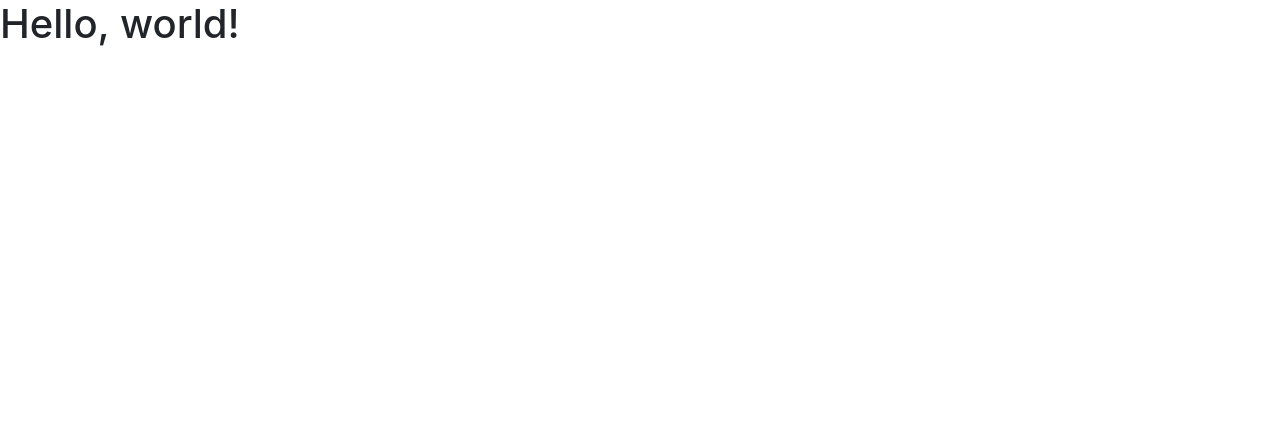
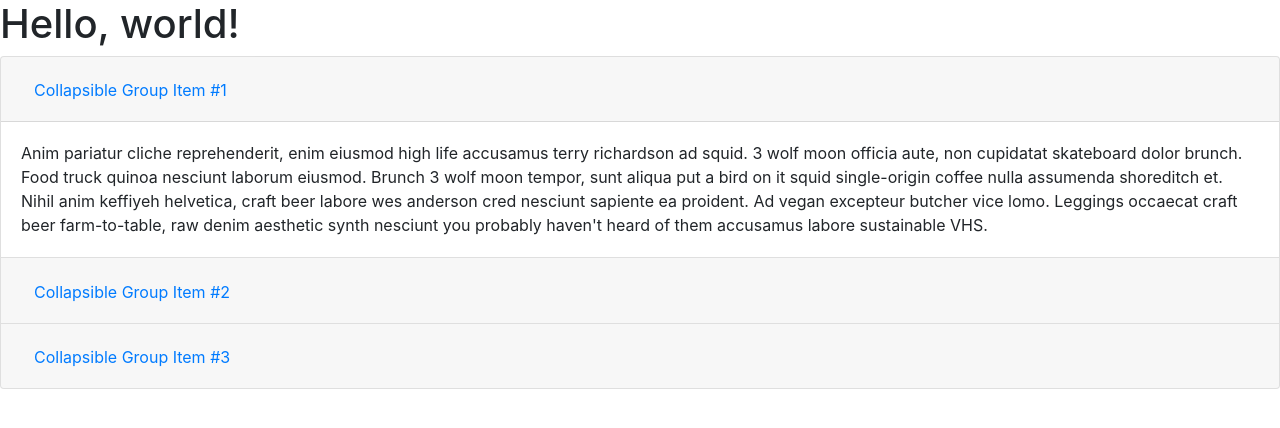
Before and after one commit to anamarla/firstpage, a plain HTML site: page index.html in a window 1280 px wide. Drawn offline with nearby package versions, Linux system fonts and the light colour scheme.

Commit message:
Update index.html

```diff
--- a/index.html
+++ b/index.html
@@ -13,6 +13,55 @@
   <body>
     <h1>Hello, world!</h1>
 
+
+    <div class="accordion" id="accordionExample">
+  <div class="card">
+    <div class="card-header" id="headingOne">
+      <h2 class="mb-0">
+        <button class="btn btn-link" type="button" data-toggle="collapse" data-target="#collapseOne" aria-expanded="true" aria-controls="collapseOne">
+          Collapsible Group Item #1
+        </button>
+      </h2>
+    </div>
+
+    <div id="collapseOne" class="collapse show" aria-labelledby="headingOne" data-parent="#accordionExample">
+      <div class="card-body">
+        Anim pariatur cliche reprehenderit, enim eiusmod high life accusamus terry richardson ad squid. 3 wolf moon officia aute, non cupidatat skateboard dolor brunch. Food truck quinoa nesciunt laborum eiusmod. Brunch 3 wolf moon tempor, sunt aliqua put a bird on it squid single-origin coffee nulla assumenda shoreditch et. Nihil anim keffiyeh helvetica, craft beer labore wes anderson cred nesciunt sapiente ea proident. Ad vegan excepteur butcher vice lomo. Leggings occaecat craft beer farm-to-table, raw denim aesthetic synth nesciunt you probably haven't heard of them accusamus labore sustainable VHS.
+      </div>
+    </div>
+  </div>
+  <div class="card">
+    <div class="card-header" id="headingTwo">
+      <h2 class="mb-0">
+        <button class="btn btn-link collapsed" type="button" data-toggle="collapse" data-target="#collapseTwo" aria-expanded="false" aria-controls="collapseTwo">
+          Collapsible Group Item #2
+        </button>
+      </h2>
+    </div>
+    <div id="collapseTwo" class="collapse" aria-labelledby="headingTwo" data-parent="#accordionExample">
+      <div class="card-body">
+        Anim pariatur cliche reprehenderit, enim eiusmod high life accusamus terry richardson ad squid. 3 wolf moon officia aute, non cupidatat skateboard dolor brunch. Food truck quinoa nesciunt laborum eiusmod. Brunch 3 wolf moon tempor, sunt aliqua put a bird on it squid single-origin coffee nulla assumenda shoreditch et. Nihil anim keffiyeh helvetica, craft beer labore wes anderson cred nesciunt sapiente ea proident. Ad vegan excepteur butcher vice lomo. Leggings occaecat craft beer farm-to-table, raw denim aesthetic synth nesciunt you probably haven't heard of them accusamus labore sustainable VHS.
+      </div>
+    </div>
+  </div>
+  <div class="card">
+    <div class="card-header" id="headingThree">
+      <h2 class="mb-0">
+        <button class="btn btn-link collapsed" type="button" data-toggle="collapse" data-target="#collapseThree" aria-expanded="false" aria-controls="collapseThree">
+          Collapsible Group Item #3
+        </button>
+      </h2>
+    </div>
+    <div id="collapseThree" class="collapse" aria-labelledby="headingThree" data-parent="#accordionExample">
+      <div class="card-body">
+        Anim pariatur cliche reprehenderit, enim eiusmod high life accusamus terry richardson ad squid. 3 wolf moon officia aute, non cupidatat skateboard dolor brunch. Food truck quinoa nesciunt laborum eiusmod. Brunch 3 wolf moon tempor, sunt aliqua put a bird on it squid single-origin coffee nulla assumenda shoreditch et. Nihil anim keffiyeh helvetica, craft beer labore wes anderson cred nesciunt sapiente ea proident. Ad vegan excepteur butcher vice lomo. Leggings occaecat craft beer farm-to-table, raw denim aesthetic synth nesciunt you probably haven't heard of them accusamus labore sustainable VHS.
+      </div>
+    </div>
+  </div>
+</div>
+
+
+
     <!-- Optional JavaScript -->
     <!-- jQuery first, then Popper.js, then Bootstrap JS -->
     <script src="https://code.jquery.com/jquery-3.4.1.slim.min.js" integrity="sha384-J6qa4849blE2+poT4WnyKhv5vZF5SrPo0iEjwBvKU7imGFAV0wwj1yYfoRSJoZ+n" crossorigin="anonymous"></script>
```
